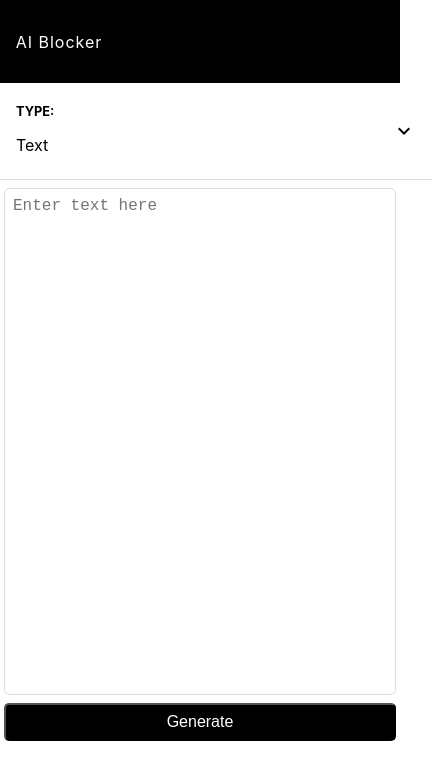
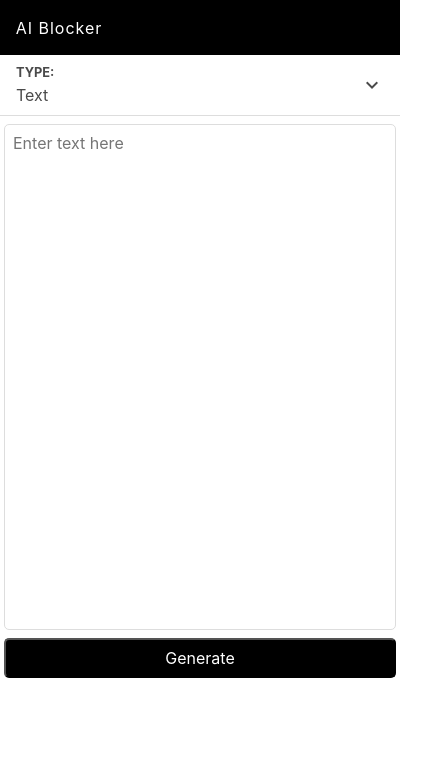
Before and after one commit to bingcheng45/hnr-extension, a browser extension: page chrome-extension/popup.html in a window 400 px wide. Shown: the whole page, 432 px wide, since content can reach past the window. Drawn offline with nearby package versions, Linux system fonts and the light colour scheme.

Commit message:
Added bulma because why not.

```diff
--- a/chrome-extension/popup.html
+++ b/chrome-extension/popup.html
@@ -5,6 +5,7 @@
   <meta name="viewport" content="width=device-width, initial-scale=1.0">
   <link href="https://fonts.googleapis.com/icon?family=Material+Icons"
       rel="stylesheet">
+  <link href="https://cdnjs.cloudflare.com/ajax/libs/bulma/0.7.2/css/bulma.min.css" rel="stylesheet" />
   <link rel="stylesheet" href="style.css">
   <meta http-equiv="X-UA-Compatible" content="ie=edge">
 </head>
```
